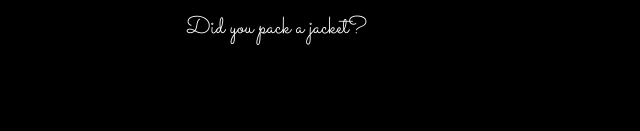
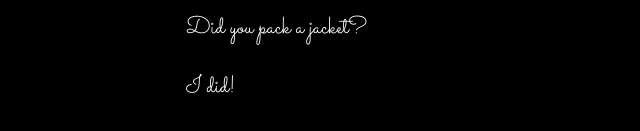
Before and after one commit to scottpenneman/communication-log, a plain HTML site: page index.html in a window 1280 px wide. Shown: the part 345-476 px from the top of the page, 134-774 px from the left. Drawn offline with Linux system fonts and the light colour scheme.

Commit message:
creatin more conflicts

```diff
--- a/index.html
+++ b/index.html
@@ -9,5 +9,6 @@
    <p>How's the weather up there?</p>
    <p>Cold</p>
    <p>Did you pack a jacket?</p>
+   <p>I did!</p>
 </body>
 </html>
```
